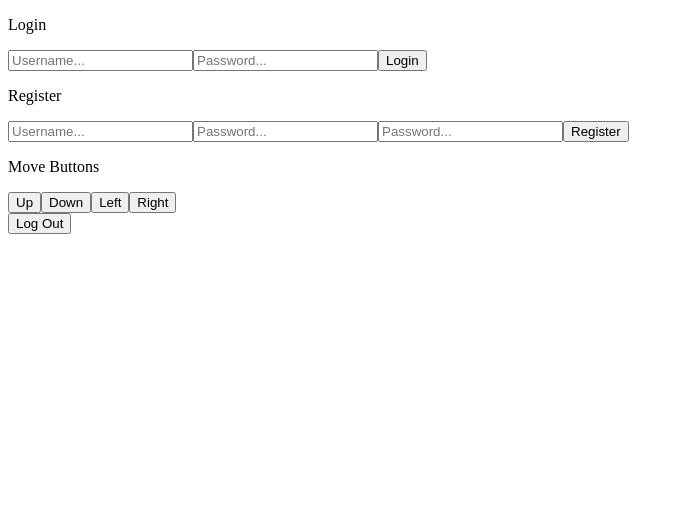
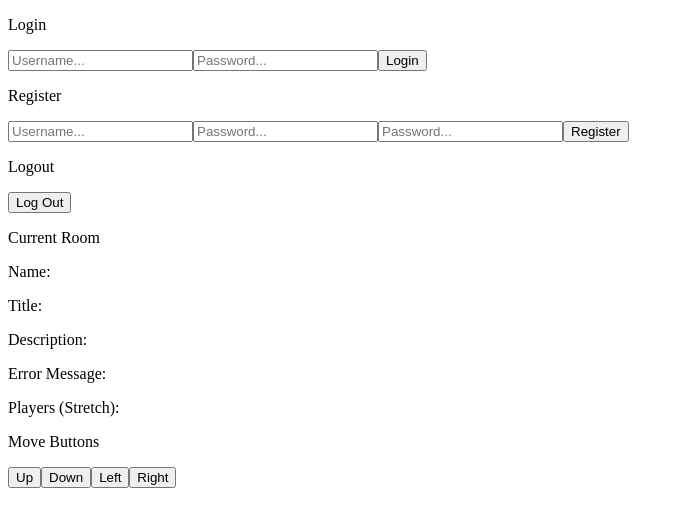
Before and after one commit to multi-user-dungeon/Front-End, a React (Create React App) app: page / in a window 1280 px wide. Shown: the top 526 px of the page, without its empty margins (0-684 px from the left). Built offline with nearby package versions, Linux system fonts and the light colour scheme.

Commit message:
Added a status component to show where user is

```diff
--- a/src/components/App.js
+++ b/src/components/App.js
@@ -1,19 +1,25 @@
-import React from "react";
+import React, { useState } from "react";
 import Login from "./Login";
 import Register from "./Register";
 import MoveButtons from "./MoveButtons";
 import Logout from "./Logout";
+import CurrentRoom from "./CurrentRoom";
 
 function App() {
+  const [currentRoom, setCurrentRoom] = useState({});
+
   return (
     <div className="App">
       <p>Login</p>
       <Login />
       <p>Register</p>
       <Register />
+      <p>Logout</p>
+      <Logout />
+      <p>Current Room</p>
+      <CurrentRoom currentRoom={currentRoom} />
       <p>Move Buttons</p>
-      <MoveButtons />
-      <Logout />
+      <MoveButtons setCurrentRoom={setCurrentRoom} />
     </div>
   );
 }
--- /dev/null
+++ b/src/components/CurrentRoom.js
@@ -0,0 +1,17 @@
+import React from "react";
+
+const CurrentRoom = ({ currentRoom }) => {
+  console.log(currentRoom);
+
+  return (
+    <div>
+      <p>Name: {currentRoom.name}</p>
+      <p>Title: {currentRoom.title}</p>
+      <p>Description: {currentRoom.description}</p>
+      <p>Error Message: {currentRoom.error_msg}</p>
+      <p>Players (Stretch): {currentRoom.players}</p>
+    </div>
+  );
+};
+
+export default CurrentRoom;
--- a/src/components/MoveButtons.js
+++ b/src/components/MoveButtons.js
@@ -1,14 +1,14 @@
 import React from "react";
 import axiosWithAuth from "../utils/axiosWithAuth";
 
-const MoveButtons = () => {
+const MoveButtons = ({ setCurrentRoom }) => {
   const move = event => {
     event.persist();
     axiosWithAuth
       .post("https://lambda-mud-test.herokuapp.com/api/adv/move/", {
         direction: event.target.name
       })
-      .then(res => console.log(res))
+      .then(res => setCurrentRoom(res))
       .catch(error => console.log(error));
   };
 
```
